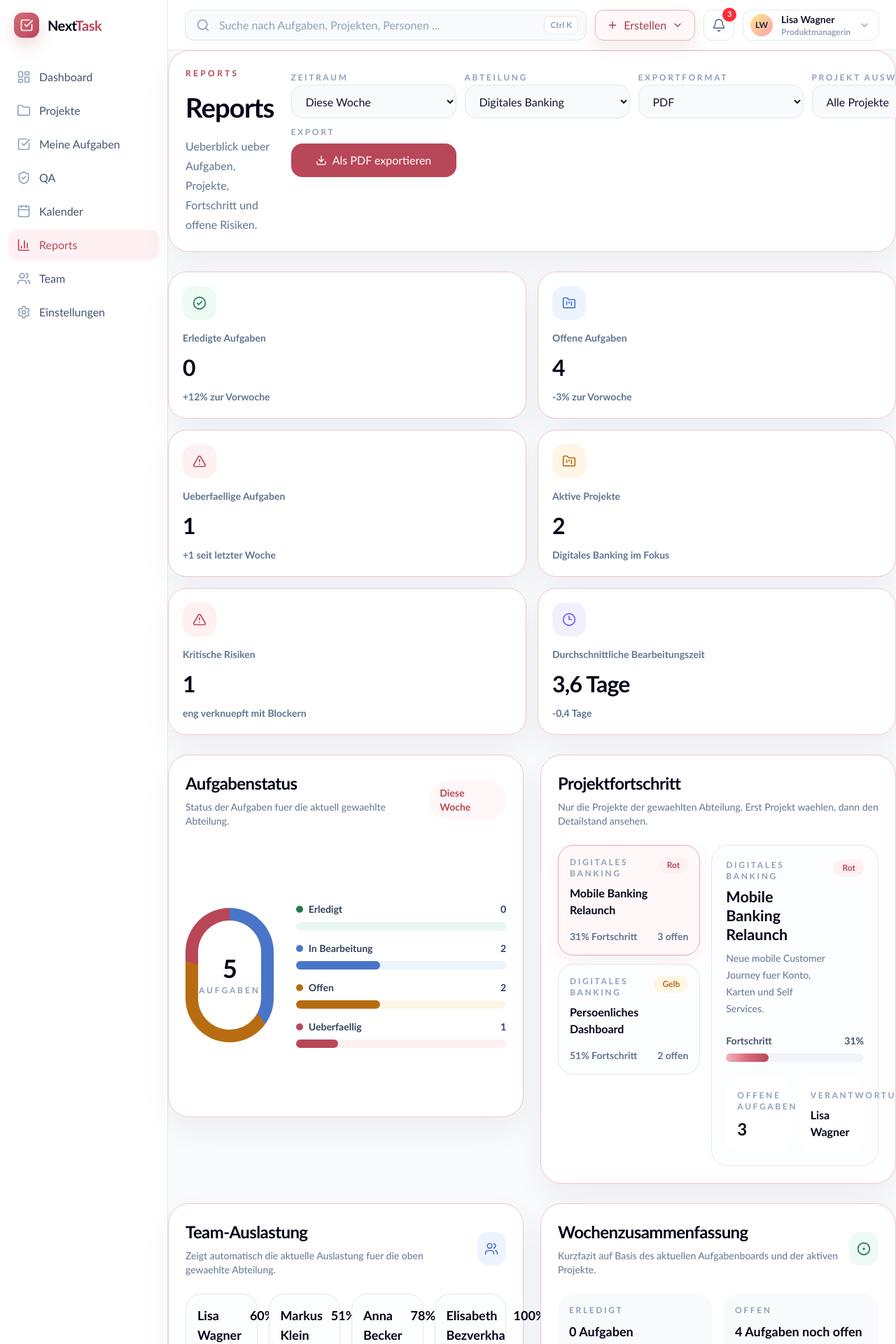
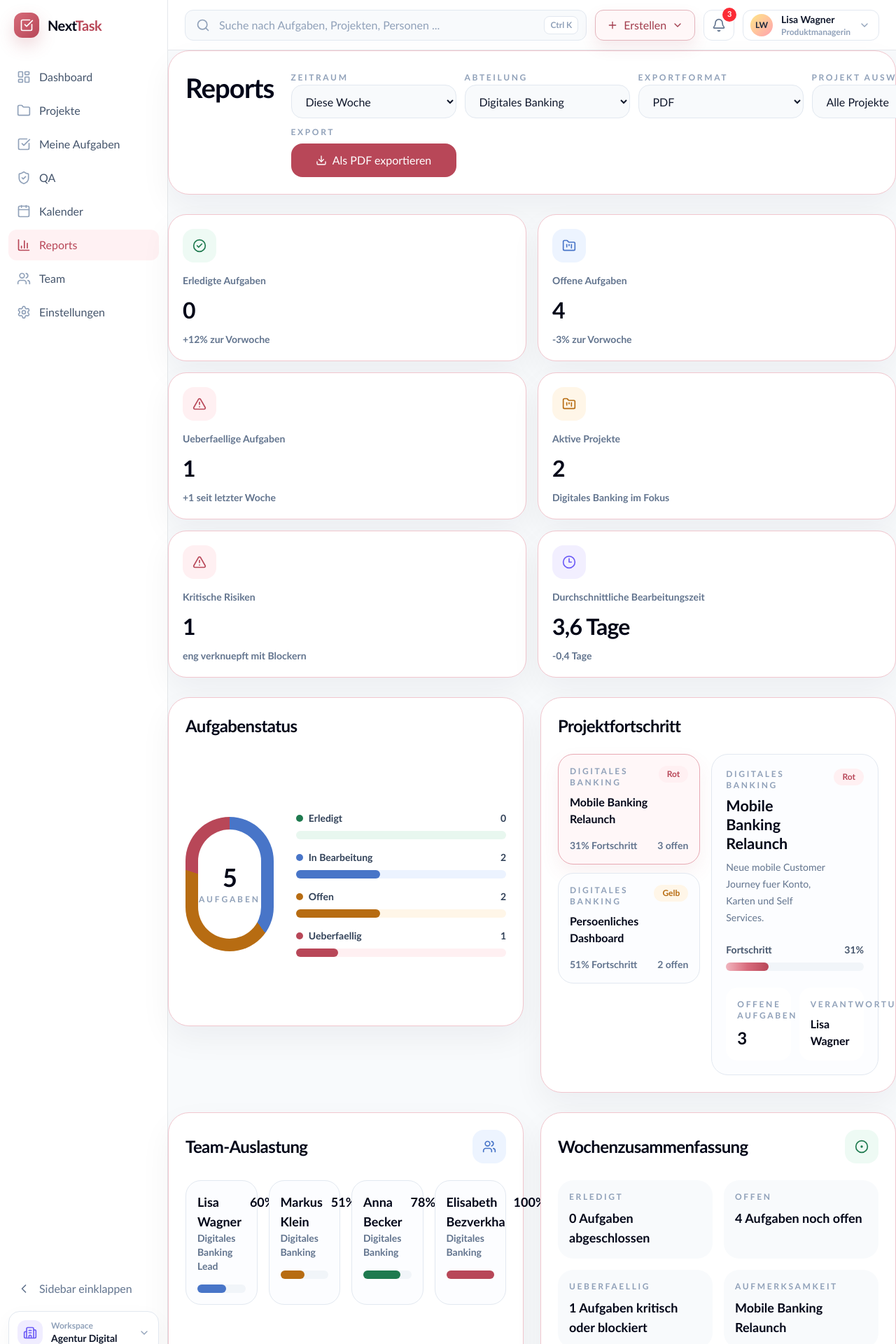
Before and after one commit to Jonas-Aaron-Raab/NextTask, a React (Vite) app in the folder client/: page /reports in a window 1280 px wide. Shown: the top 1920 px of the page at 70% size. Built offline with nearby package versions, Linux system fonts and the light colour scheme.

Commit message:
style(reports): simplify section headings

```diff
--- a/client/src/pages/ReportsPage.jsx
+++ b/client/src/pages/ReportsPage.jsx
@@ -307,11 +307,7 @@ export default function ReportsPage() {
         <section className="rounded-[30px] border border-[#f1c6ce] bg-white p-6 shadow-[0_18px_45px_rgba(15,23,42,0.05)]">
           <div className="flex flex-col gap-6 xl:flex-row xl:items-start xl:justify-between">
             <div className="max-w-2xl">
-              <p className="text-xs font-extrabold uppercase tracking-[0.28em] text-[#b84758]">Reports</p>
-              <h1 className="mt-3 text-[2.4rem] font-extrabold tracking-tight text-slate-950">Reports</h1>
-              <p className="mt-3 text-base leading-7 text-slate-500">
-                Ueberblick ueber Aufgaben, Projekte, Fortschritt und offene Risiken.
-              </p>
+              <h1 className="text-[2.4rem] font-extrabold tracking-tight text-slate-950">Reports</h1>
             </div>
 
             <div className="grid gap-3 sm:grid-cols-4 xl:min-w-[980px]">
@@ -404,9 +400,7 @@ export default function ReportsPage() {
             <div className="flex items-center justify-between gap-3">
               <div>
                 <h2 className="text-2xl font-extrabold tracking-tight text-slate-950">Aufgabenstatus</h2>
-                <p className="mt-2 text-sm text-slate-500">Status der Aufgaben fuer die aktuell gewaehlte Abteilung.</p>
               </div>
-              <span className="rounded-full bg-[#fff7f8] px-4 py-2 text-sm font-bold text-[#b84758]">{selectedPeriod}</span>
             </div>
 
             <div className="mt-8 flex min-h-[356px] flex-col items-center gap-8 xl:flex-row xl:items-center">
@@ -437,7 +431,6 @@ export default function ReportsPage() {
           <article className="rounded-[30px] border border-[#f1c6ce] bg-white p-6 shadow-[0_18px_45px_rgba(15,23,42,0.05)]">
             <div>
               <h2 className="text-2xl font-extrabold tracking-tight text-slate-950">Projektfortschritt</h2>
-              <p className="mt-2 text-sm text-slate-500">Nur die Projekte der gewaehlten Abteilung. Erst Projekt waehlen, dann den Detailstand ansehen.</p>
             </div>
 
             <div className="mt-6 grid min-h-[356px] gap-4 xl:grid-cols-[0.92fr_1.08fr]">
@@ -518,7 +511,6 @@ export default function ReportsPage() {
             <div className="flex items-center justify-between gap-3">
               <div>
                 <h2 className="text-2xl font-extrabold tracking-tight text-slate-950">Team-Auslastung</h2>
-                <p className="mt-2 text-sm text-slate-500">Zeigt automatisch die aktuelle Auslastung fuer die oben gewaehlte Abteilung.</p>
               </div>
               <span className="inline-flex h-12 w-12 items-center justify-center rounded-2xl bg-[#edf4ff] text-[#4875c8]">
                 <Users className="h-5 w-5" />
@@ -550,7 +542,6 @@ export default function ReportsPage() {
             <div className="flex items-center justify-between gap-3">
               <div>
                 <h2 className="text-2xl font-extrabold tracking-tight text-slate-950">Wochenzusammenfassung</h2>
-                <p className="mt-2 text-sm text-slate-500">Kurzfazit auf Basis des aktuellen Aufgabenboards und der aktiven Projekte.</p>
               </div>
               <span className="inline-flex h-12 w-12 items-center justify-center rounded-2xl bg-[#eefaf4] text-[#1f7a4f]">
                 <CircleDot className="h-5 w-5" />
```
